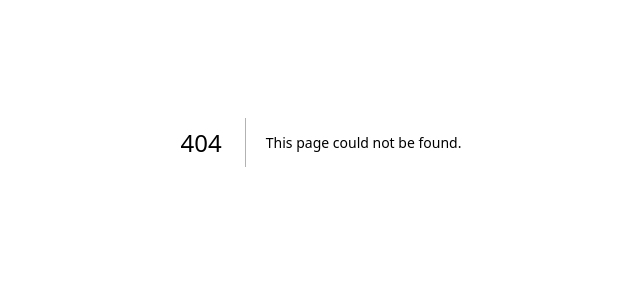
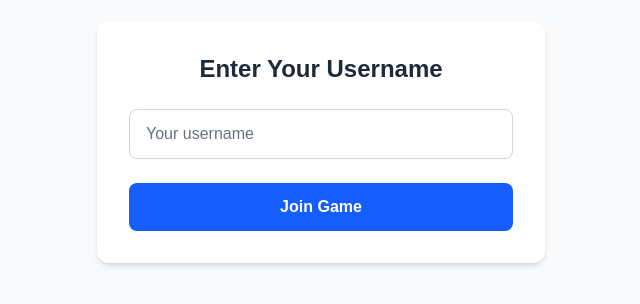
Before and after one commit to rivenintech/typeracer, a Next.js app: page /enter-username in a window 1280 px wide. Before the commit this address had no page. Shown: the part 258-562 px from the top of the page, without its empty margins (319-959 px from the left). Built offline with nearby package versions, Linux system fonts and the light colour scheme.

Commit message:
feat: add username entry page and save it to a cookie

```diff
--- /dev/null
+++ b/src/app/enter-username/page.tsx
@@ -0,0 +1,43 @@
+import { cookies } from "next/headers";
+import { redirect } from "next/navigation";
+
+export default function EnterUsernamePage() {
+  async function setUsernameInCookie(formData: FormData) {
+    "use server";
+
+    const cookieStore = await cookies();
+    const username = formData.get("username")?.toString().trim();
+
+    if (!username) return;
+
+    cookieStore.set("username", username);
+    redirect("/");
+  }
+
+  return (
+    <main>
+      <div className="min-h-screen flex items-center justify-center bg-gray-50 px-4">
+        <div className="max-w-md w-full bg-white p-8 rounded-xl shadow-md">
+          <h1 className="text-2xl font-bold text-gray-800 mb-6 text-center">
+            Enter Your Username
+          </h1>
+          <form action={setUsernameInCookie} className="space-y-6">
+            <input
+              type="text"
+              name="username"
+              placeholder="Your username"
+              required
+              className="w-full px-4 py-3 border border-gray-300 placeholder-gray-500 text-gray-800 rounded-lg focus:outline-none focus:ring-2 focus:ring-blue-500"
+            />
+            <button
+              type="submit"
+              className="w-full bg-blue-600 text-white py-3 rounded-lg font-semibold hover:bg-blue-600 transition-colors duration-200"
+            >
+              Join Game
+            </button>
+          </form>
+        </div>
+      </div>
+    </main>
+  );
+}
--- /dev/null
+++ b/src/proxy.ts
@@ -0,0 +1,24 @@
+import type { NextRequest } from "next/server";
+import { NextResponse } from "next/server";
+
+// This function can be marked `async` if using `await` inside
+export function proxy(request: NextRequest) {
+  const username = request.cookies.get("username");
+
+  if (!username) {
+    return NextResponse.redirect(new URL("/enter-username", request.url));
+  }
+}
+
+export const config = {
+  matcher: [
+    /*
+     Match all paths except:
+     - /enter-username
+     - /api
+     - /_next
+     - static files
+    */
+    "/((?!enter-username|api|_next|.*\\..*).*)",
+  ],
+};
```
